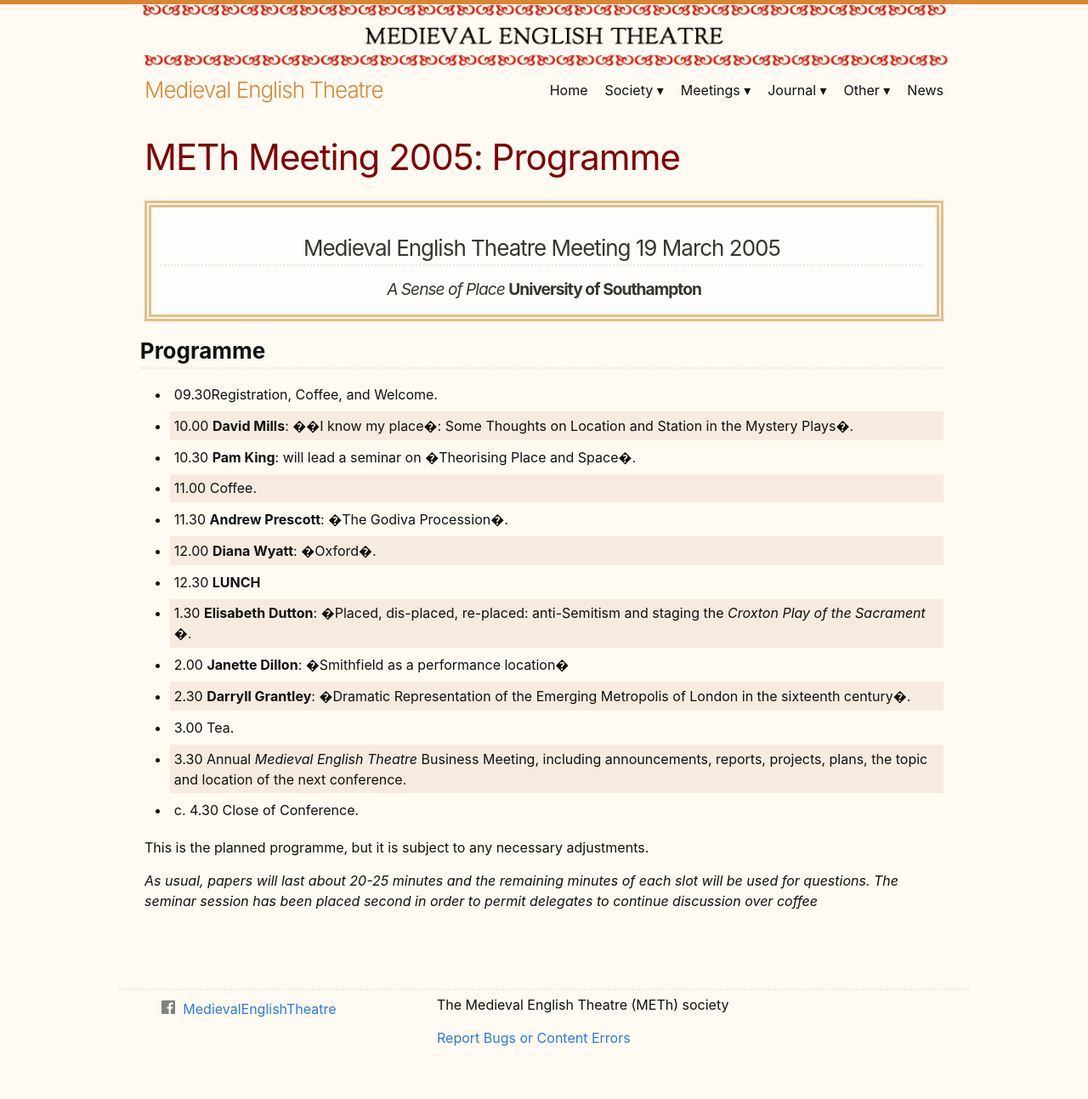
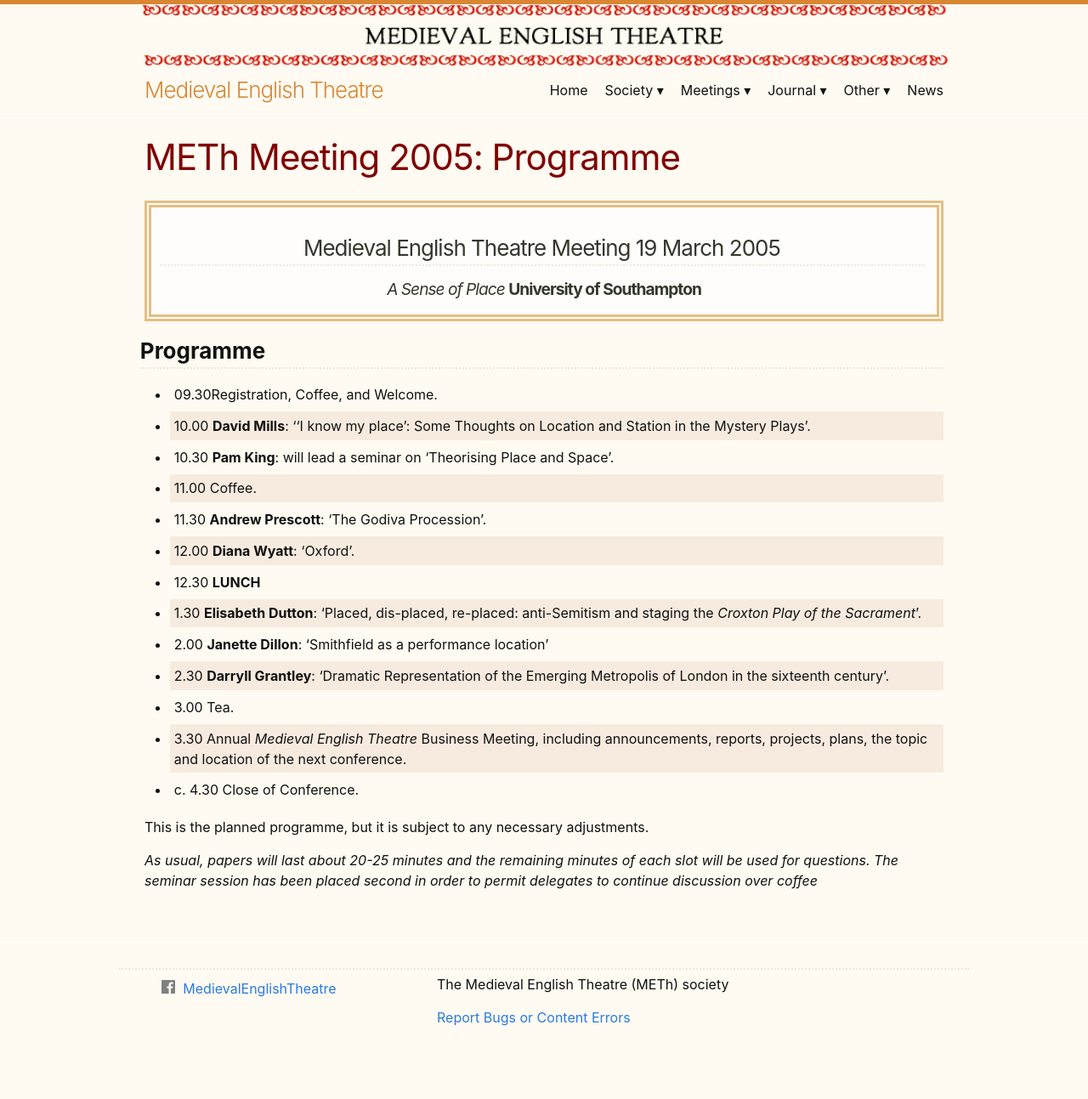
Before and after one commit to MedievalEnglishTheatre/MedievalEnglishTheatre.github.io, a Jekyll site: the page built from src/meetings/meet_2005/programme_2005.md, in a window 1280 px wide. Shown: the whole page at 85% size. Built offline with Jekyll 4.4.1, drawn with Linux system fonts in a browser that asks for light colours; after the commit the page ends 1269 px from its top, so only the background shows below that.

```diff
--- a/src/meetings/meet_2005/programme_2005.md
+++ b/src/meetings/meet_2005/programme_2005.md
@@ -13,15 +13,15 @@ permalink: /meetings/meet_2005/programme.html
 ### <a name="programme" id="programme"/> **Programme**
 
 - 09.30Registration, Coffee, and Welcome.
-- 10.00 **David Mills**: ��I know my place�: Some Thoughts on Location and Station in the Mystery Plays�.
-- 10.30 **Pam King**: will lead a seminar on �Theorising Place and Space�.
+- 10.00 **David Mills**: ''I know my place': Some Thoughts on Location and Station in the Mystery Plays'.
+- 10.30 **Pam King**: will lead a seminar on 'Theorising Place and Space'.
 - 11.00 Coffee.
-- 11.30 **Andrew Prescott**: �The Godiva Procession�.
-- 12.00 **Diana Wyatt**: �Oxford�.
+- 11.30 **Andrew Prescott**: 'The Godiva Procession'.
+- 12.00 **Diana Wyatt**: 'Oxford'.
 - 12.30 **LUNCH**
-- 1.30 **Elisabeth Dutton**: �Placed, dis-placed, re-placed: anti-Semitism and staging the *Croxton Play of the Sacrament* �.
-- 2.00 **Janette Dillon**: �Smithfield as a performance location�
-- 2.30 **Darryll Grantley**: �Dramatic Representation of the Emerging Metropolis of London in the sixteenth century�.
+- 1.30 **Elisabeth Dutton**: 'Placed, dis-placed, re-placed: anti-Semitism and staging the *Croxton Play of the Sacrament*'.
+- 2.00 **Janette Dillon**: 'Smithfield as a performance location'
+- 2.30 **Darryll Grantley**: 'Dramatic Representation of the Emerging Metropolis of London in the sixteenth century'.
 - 3.00 Tea.
 - 3.30 Annual *Medieval English Theatre* Business Meeting, including announcements, reports, projects, plans, the topic and location of the next conference.
 - c. 4.30 Close of Conference.
```
